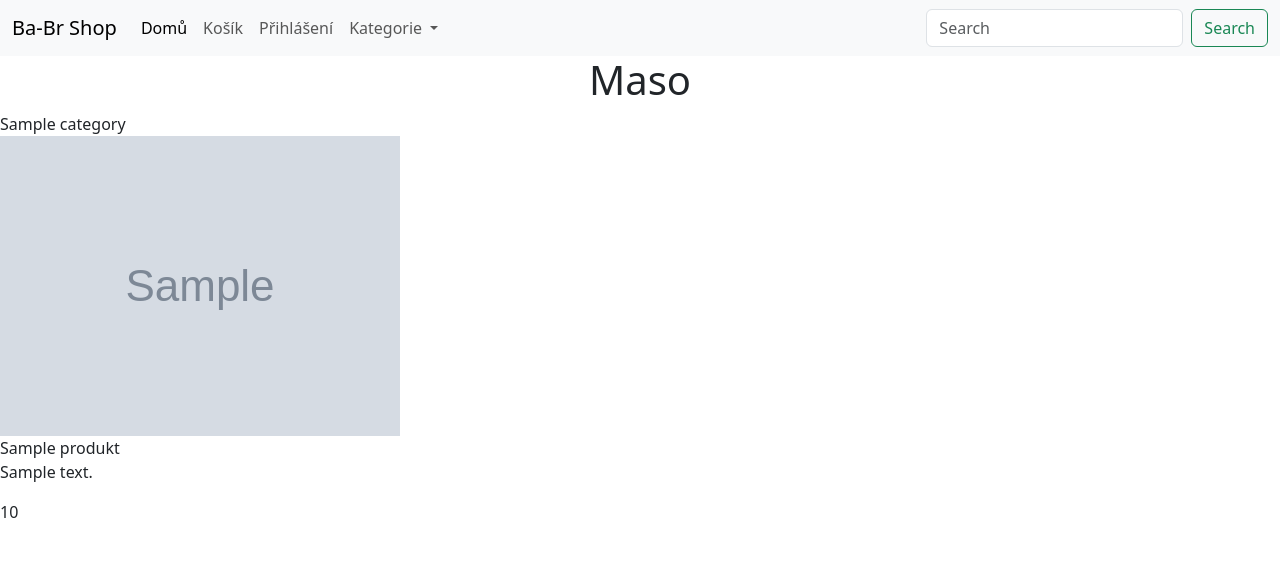
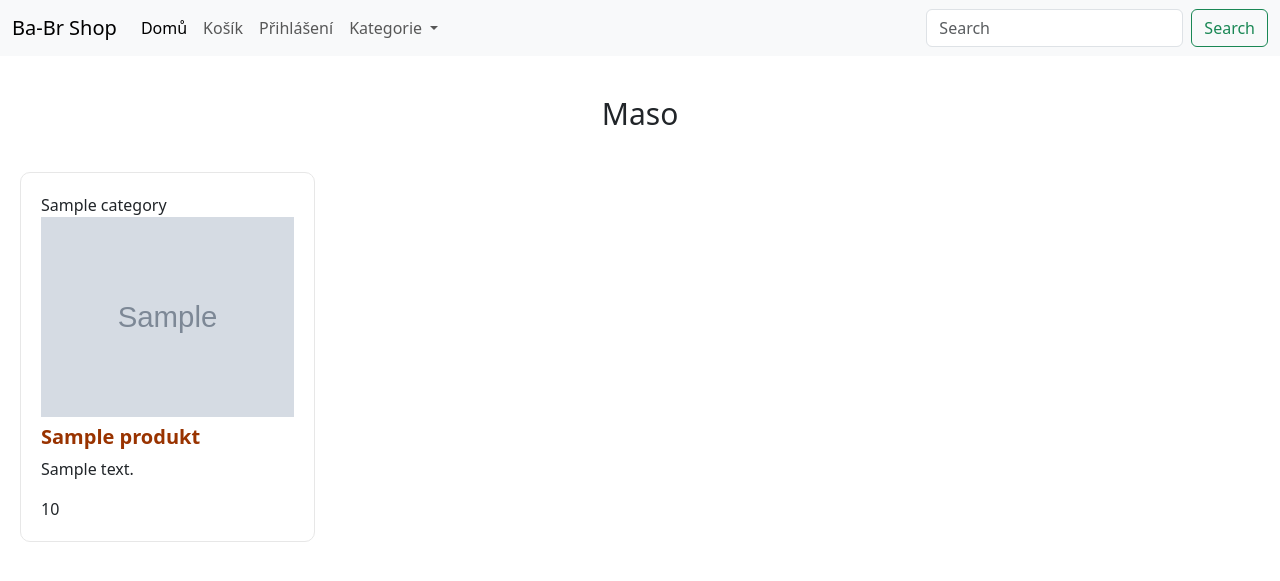
Before and after one commit to Tomas-Bartos/PythonRemoteCZ21_Eshop, a Django app: template Eshop_app/templates/maso.html in a window 1280 px wide. Shown: the top 581 px of the page. Run offline with Django 4.2, Linux system fonts and the light colour scheme; the template is opened without the code that fills it: most values are stand-ins (such as "Sample title", 1, 10 or a date in 2020); grey boxes marked "Sample" are stand-in pictures; parts of the project's set-up code (start-up, migrations or seed data) failed here and were passed over.

Commit message:
Feat: CSS

```diff
--- a/Eshop_app/static/sass/styles.css
+++ b/Eshop_app/static/sass/styles.css
@@ -2,10 +2,42 @@ body {
   padding: 0;
   margin: 0;
 }
+body * {
+  box-sizing: border-box;
+}
 
 h1 {
-  font-size: 40px;
+  font-size: 30px;
   text-align: center;
+}
+h1.main_header {
+  margin: 40px 0;
+}
+
+.grid_auto_fill {
+  display: grid;
+  grid-template-columns: repeat(auto-fill, minmax(235px, 1fr));
+  gap: 20px;
+  margin: 40px 0;
+  padding: 0 20px;
+}
+
+.product {
+  padding: 20px;
+  border: 1px solid #e7e7e7;
+  border-radius: 10px;
+}
+.product img {
+  width: 100%;
+  height: 200px;
+  object-fit: cover;
+}
+.product .title {
+  font-size: 20px;
+  font-weight: bold;
+  line-height: 1;
+  color: #993300;
+  margin: 10px 0;
 }
 
 /*# sourceMappingURL=styles.css.map */
--- a/Eshop_app/static/sass/styles.scss
+++ b/Eshop_app/static/sass/styles.scss
@@ -3,9 +3,70 @@
 body {
   padding: 0;
   margin: 0;
+
+  * {
+    box-sizing: border-box;
+  }
 }
 
+// ** MARGIN **
+$margin-small: 10px;
+$margin-medium: 20px;
+$margin-big: 40px;
+// ** ↑↑ **
+
+// ** PADDING **
+$padding-small: 10px;
+$padding-medium: 20px;
+$padding-big: 40px;
+// ** ↑↑ **
+
+// ** FONTS **
 h1 {
-  font-size: 40px;
+  font-size: 30px;
   text-align: center;
+
+  &.main_header {
+    margin: $margin-big 0;
+  }
 }
+
+// ** ↑↑ **
+
+// ** GRID **
+$gap-small: 5px;
+$gap-medium: 10px;
+$gap-big: 20px;
+
+// Grid autofill container
+.grid_auto_fill {
+  display: grid;
+  grid-template-columns: repeat(auto-fill, minmax(235px, 1fr));
+  gap: $gap-big;
+  margin: $margin-big 0;
+  padding: 0 $padding-medium;
+}
+
+// ** ↑↑ **
+
+// product card
+.product {
+  padding: $padding-medium;
+  border: 1px solid #e7e7e7;
+  border-radius: 10px;
+
+  img {
+    width: 100%;
+    height: 200px;
+    object-fit: cover;
+  }
+
+  .title {
+    font-size: 20px;
+    font-weight: bold;
+    line-height: 1;
+    color: #993300;
+    margin: $margin-small 0;
+
+  }
+}
```
Also changed, not shown: 1 other file.
